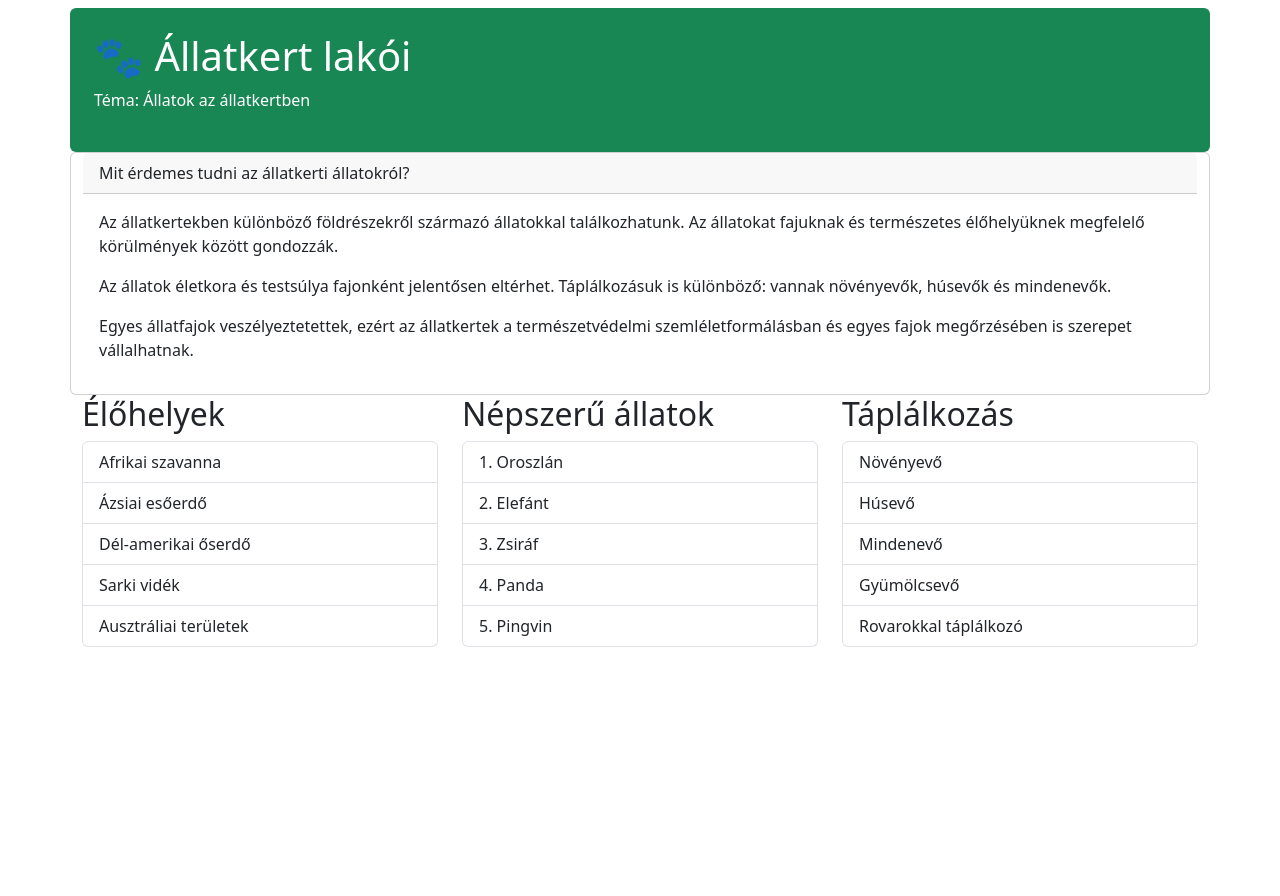
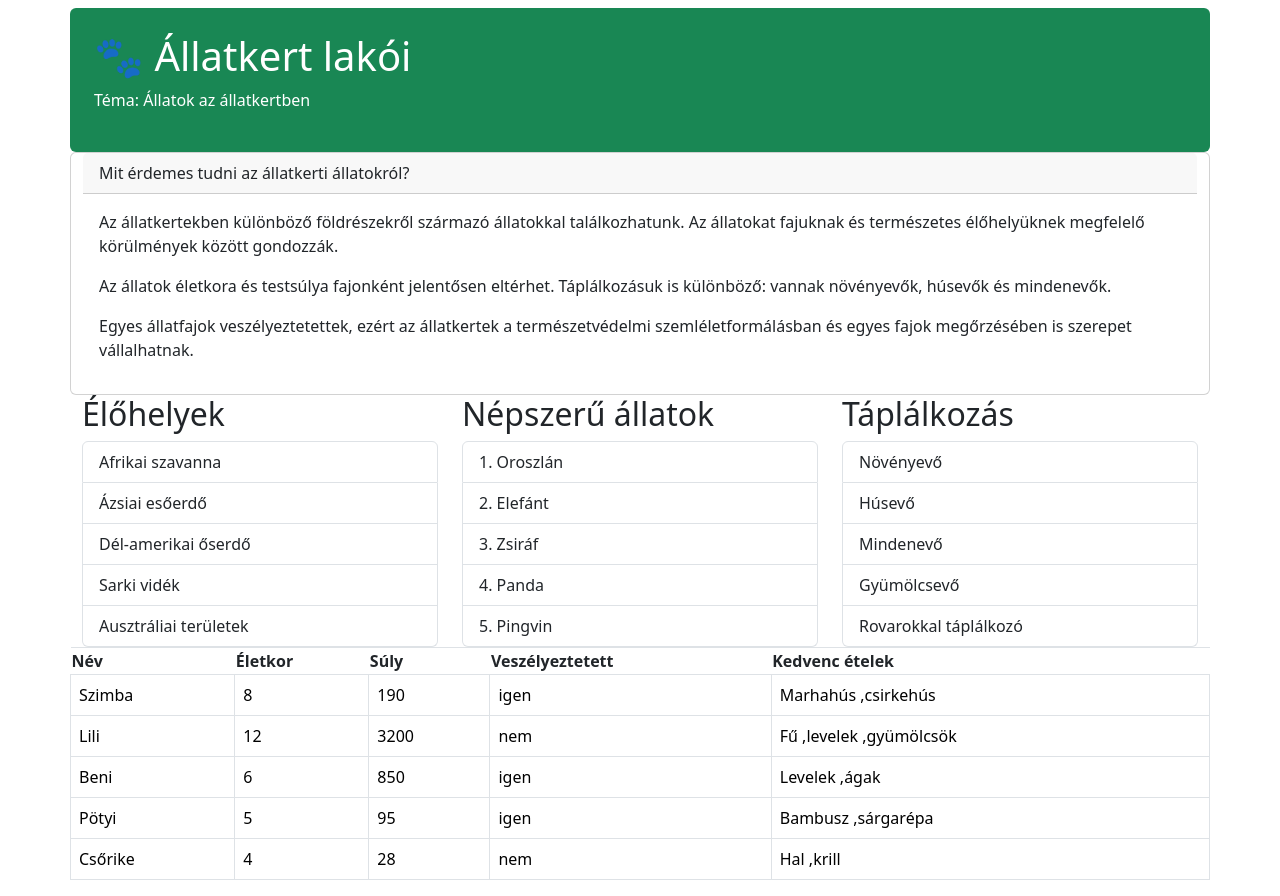
Before and after one commit to tdBate/allatkertReact, a React (Vite) app: page / in a window 1280 px wide. Before the commit the page ends 800 px from the top, so only its background shows below. Built offline with nearby package versions, Linux system fonts and the light colour scheme.

Commit message:
Allattabla

```diff
--- a/data/data.ts
+++ b/data/data.ts
@@ -1,3 +1,5 @@
+import type { Allat } from "../src/components/AllatTabla";
+
 export const elohelyek: string[] = [
   "Afrikai szavanna",
   "Ázsiai esőerdő",
@@ -21,3 +23,41 @@ export const taplalkozas: string[] = [
   "Gyümölcsevő",
   "Rovarokkal táplálkozó",
 ];
+
+export const allatok: Allat[] = [
+  {
+    nev: "Szimba",
+    eletkor: 8,
+    suly: 190,
+    veszelyeztetett: true,
+    kedvenc_etelek: ["Marhahús", "csirkehús"],
+  },
+  {
+    nev: "Lili",
+    eletkor: 12,
+    suly: 3200,
+    veszelyeztetett: false,
+    kedvenc_etelek: ["Fű", "levelek", "gyümölcsök"],
+  },
+  {
+    nev: "Beni",
+    eletkor: 6,
+    suly: 850,
+    veszelyeztetett: true,
+    kedvenc_etelek: ["Levelek", "ágak"],
+  },
+  {
+    nev: "Pötyi",
+    eletkor: 5,
+    suly: 95,
+    veszelyeztetett: true,
+    kedvenc_etelek: ["Bambusz", "sárgarépa"],
+  },
+  {
+    nev: "Csőrike",
+    eletkor: 4,
+    suly: 28,
+    veszelyeztetett: false,
+    kedvenc_etelek: ["Hal", "krill"],
+  },
+];
--- a/src/App.tsx
+++ b/src/App.tsx
@@ -2,7 +2,8 @@ import BevezetoResz from "./components/BevezetoResz";
 import Fejlec from "./components/Fejlec"
 import "bootstrap/dist/css/bootstrap.css";
 import ListaCard from "./components/ListaCard";
-import { elohelyek, nepszeruAllatok, taplalkozas } from "../data/data.ts"
+import { allatok, elohelyek, nepszeruAllatok, taplalkozas } from "../data/data.ts"
+import AllatTabla from "./components/AllatTabla.tsx";
 
 
 function App() {
@@ -21,6 +22,8 @@ function App() {
           <ListaCard title="Élőhelyek" list={elohelyek} numbered={false}></ListaCard>
           <ListaCard title="Népszerű állatok" list={nepszeruAllatok} numbered={true}></ListaCard>
           <ListaCard title="Táplálkozás" list={taplalkozas} numbered={false}></ListaCard>
+
+          <AllatTabla lista={allatok}></AllatTabla>
         </div>
       </div>
 
--- /dev/null
+++ b/src/components/AllatTabla.tsx
@@ -0,0 +1,40 @@
+export interface AllatTablaProps {
+    lista: Allat[]
+}
+
+export interface Allat {
+    nev: string;
+    eletkor: number;
+    suly: number;
+    veszelyeztetett: boolean;
+    kedvenc_etelek: string[];
+}
+
+function AllatTabla(props: AllatTablaProps) {
+    return (
+        <>
+            <table className="table table-bordered">
+                <thead>
+                    <th>Név</th>
+                    <th>Életkor</th>
+                    <th>Súly</th>
+                    <th>Veszélyeztetett</th>
+                    <th>Kedvenc ételek</th>
+                </thead>
+
+                <tbody>
+                    {props.lista.map((item: Allat) => (
+                        <tr>
+                            <td>{item.nev}</td>
+                            <td>{item.eletkor}</td>
+                            <td>{item.suly}</td>
+                            <td>{item.veszelyeztetett ? "igen" : "nem"}</td>
+                            <td>{item.kedvenc_etelek.join(" ,")}</td>
+                        </tr>
+                    ))}
+                </tbody>
+            </table>
+        </>)
+}
+
+export default AllatTabla;
```
